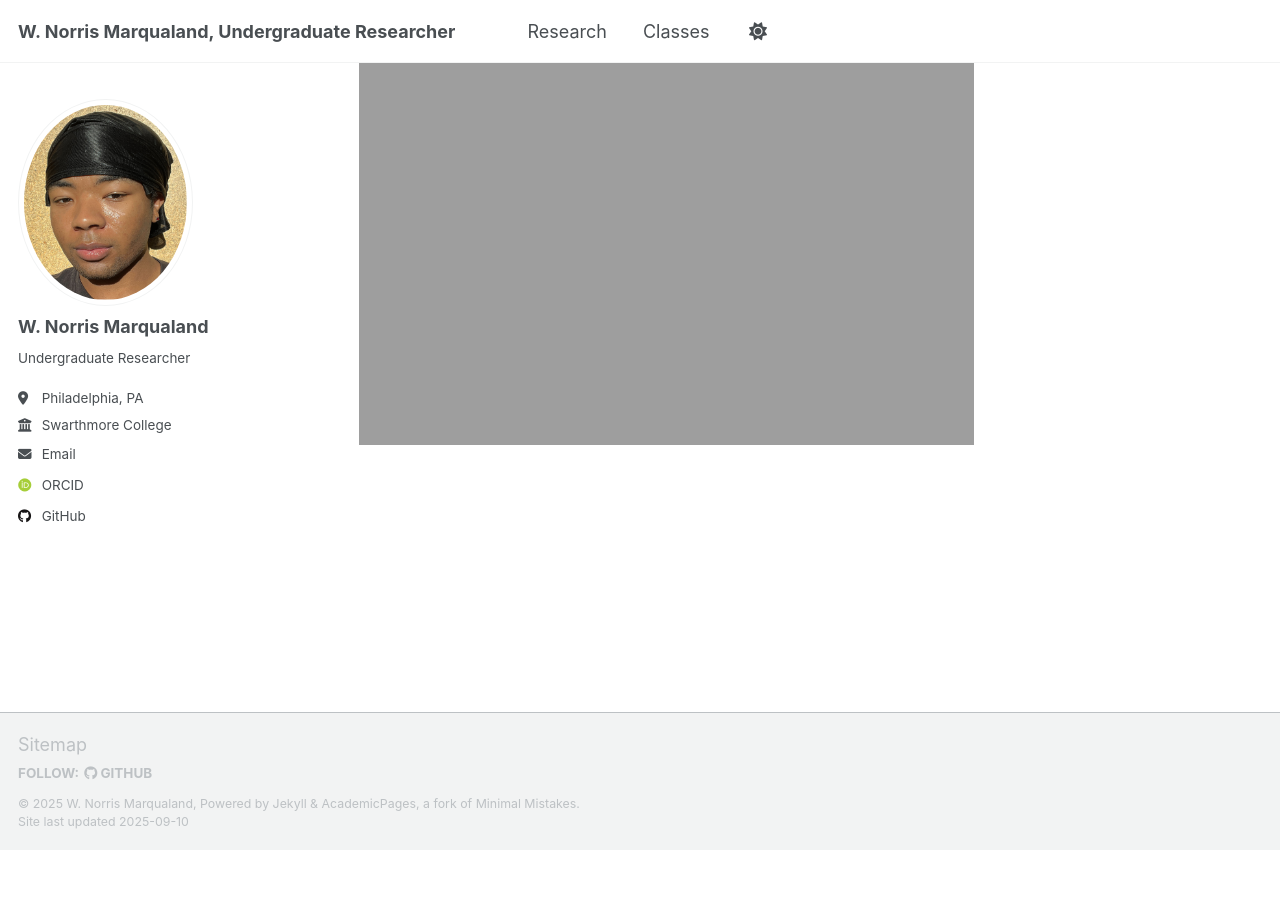
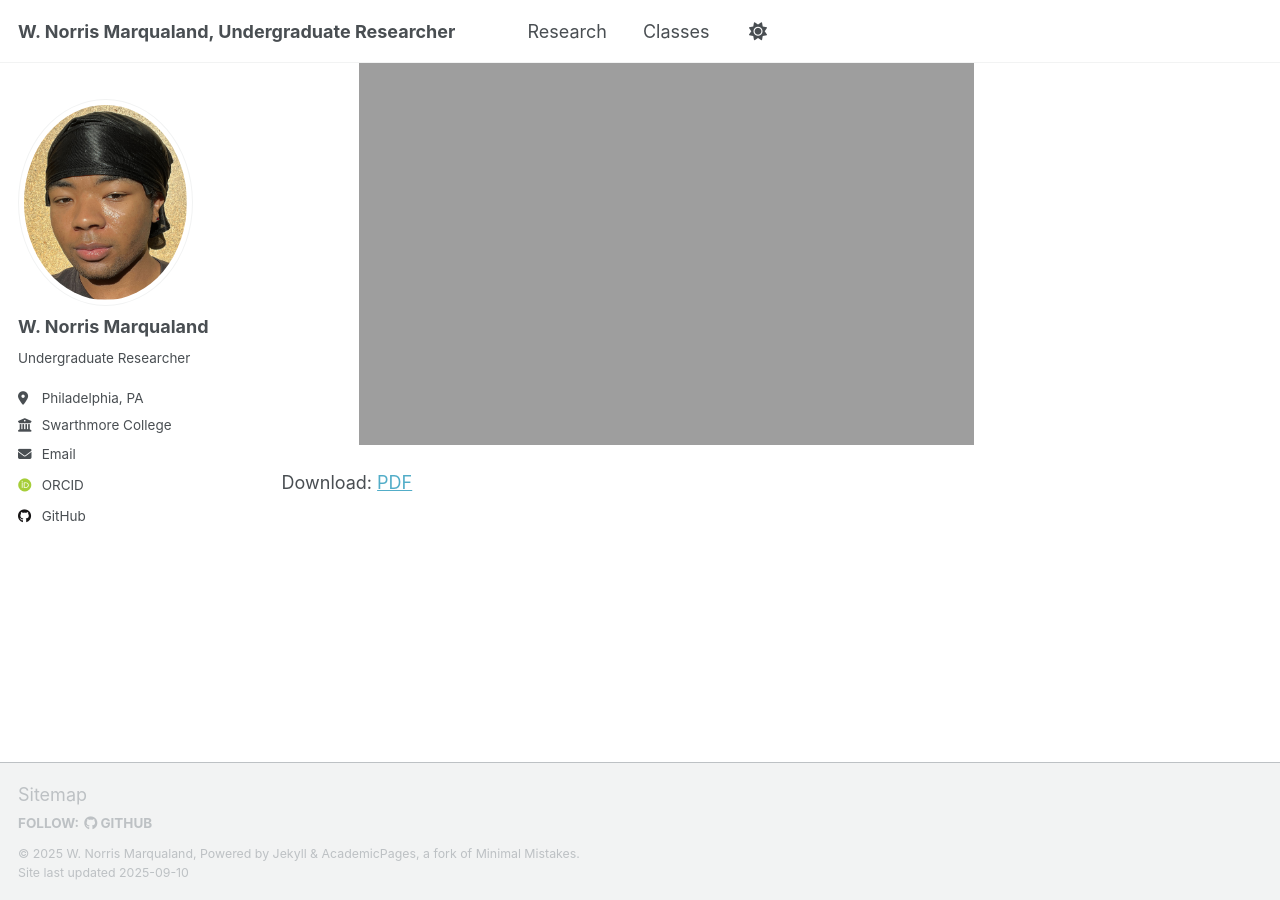
Before and after one commit to mnorris12/mnorris12.github.io, a Jekyll site: the page built from _pages/Research.md, in a window 1280 px wide and 900 px high, scrolled down 6966 px. Built offline with Jekyll 4.4.1, drawn with Linux system fonts in a browser that asks for light colours; some web fonts are replaced; a script that is not in the unit is left out; before the commit the page ends 7816 px from its top, so only the background shows below that.

Commit message:
Update Research.md

```diff
--- a/_pages/Research.md
+++ b/_pages/Research.md
@@ -89,5 +89,7 @@ I would like to acknowledge Northwestern University’s Center for Interdiscipli
 CIERA 2025 poster: Investigating Maximal Magnetic Flux of Super Massive Black Hole Accretion Disks in the MAD Regime
 
 <p align="center">
-  <img src="{{ base_path }}/images/CIERA_poster.pdf" alt="Observation illustration" width="80%">
+  <img src="{{ base_path }}/images/CIERA_poster.pdf" alt="CIERA Poster" width="80%">
 </p>
+
+Download: [PDF]({{ base_path }}/images/CIERA_poster.pdf)
```
